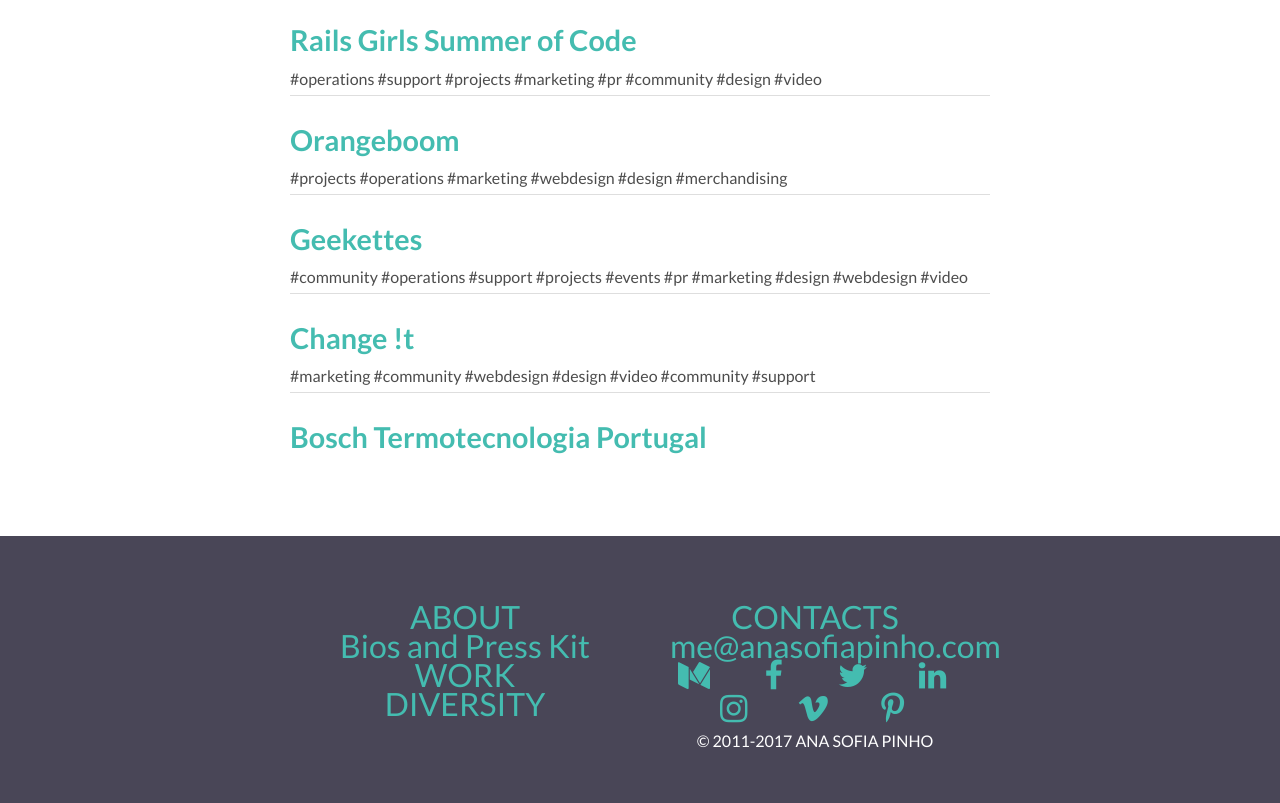
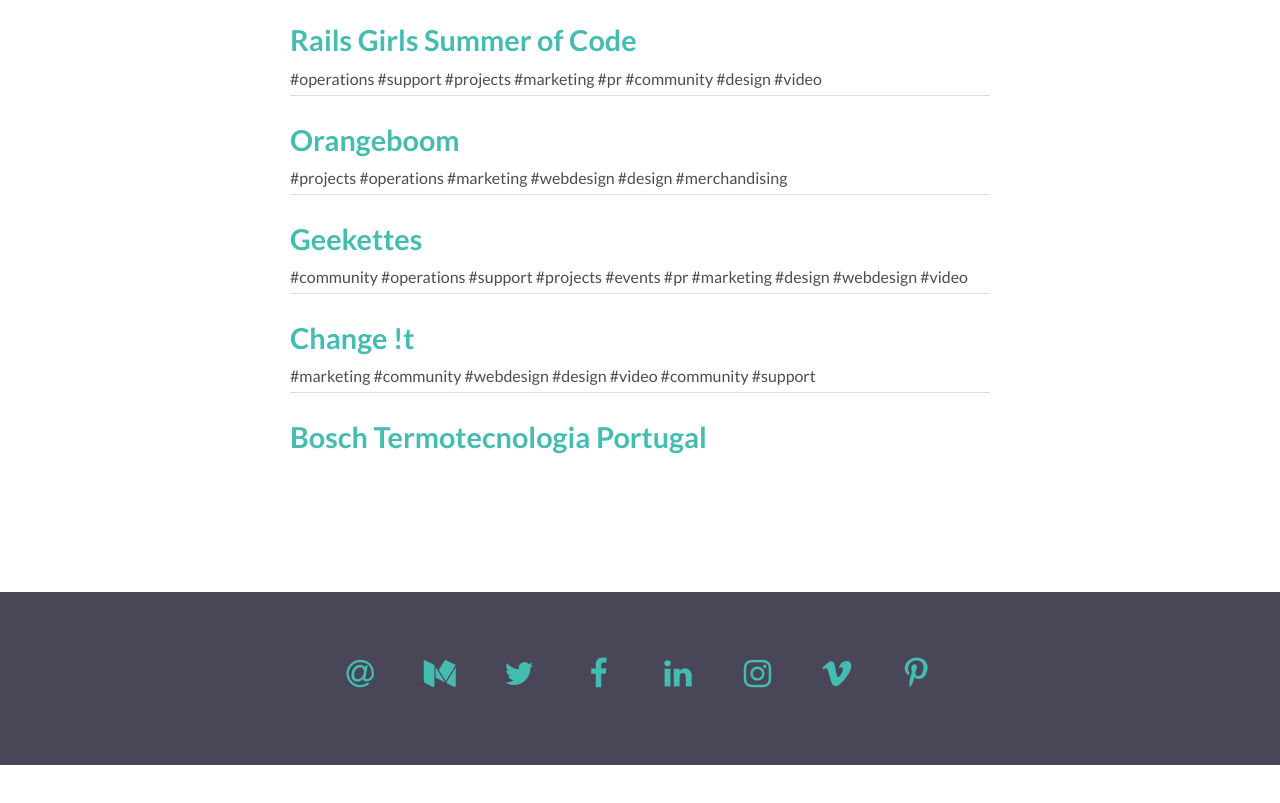
Before and after one commit to anasofiapinho/anasofiapinho.github.io, a plain HTML site: page work/work-geekettes.html in a window 1280 px wide. Shown: the part 941-1744 px from the top of the page. After the commit the page ends 1706 px from the top, so only its background shows below. Drawn offline with nearby package versions, Linux system fonts and the light colour scheme.

Commit message:
Footer New

```diff
--- a/work/work-geekettes.html
+++ b/work/work-geekettes.html
@@ -709,31 +709,25 @@
 
     <div class="ui vertical stripe segment stripe-small">
     </div>
+<!-- Footer -->
+
+    <div class="ui vertical stripe segment stripe-small">
+    </div>
 
      <div class="ui inverted vertical footer segment center">
       <div class="ui text container">
-        <div class="ui stackable inverted divided equal height stackable grid">
-          <div class="sixteen wide column">
-            <div class="ui two column doubling stackable grid container">
-              <div class="column">
-                <p><a href="../index.html#about">ABOUT</a></p>
-                <p><a href="https://www.dropbox.com/sh/m1jp6y7mhwzkro5/AAArg7sY0HfcM7xqXij5QTE0a?dl=0" target="_blank">Bios and Press Kit</a></p>
-                <p><a href="../index.html#work">WORK</a></p>
-                <p><a href="../index.html#diversity">DIVERSITY</a></p>
-              </div>
-              <div class="column">
-                <p><a href="../index.html#contacts">CONTACTS</a></p>
-                <p><a href="mailto:me@anasofiapinho.com">me@anasofiapinho.com</a></p>
         <p>
-                  <p>
+          <a href="mailto:hello@anasofiapinho.com">
+              <i class="at icon"></i>
+          </a>
           <a href="https://medium.com/@anasofiapinho" target="_blank">
             <i class="medium icon"></i>
           </a>
+          <a href="http://www.twitter.com/anasofiapinho" target="_blank">
+            <i class="twitter icon"></i>
+          </a>
           <a href="http://www.facebook.com/anasofiapinho" target="_blank">
             <i class="facebook f icon"></i>
-                    </a>
-                    <a href="http://www.twitter.com/anasofiapinho" target="_blank">
-                      <i class="twitter icon"></i>
           </a>
           <a href="https://pt.linkedin.com/in/anasofiapinho" target="_blank">
             <i class="linkedin icon"></i>
@@ -748,13 +742,6 @@
             <i class="pinterest icon"></i>
           </a>
         </p>
-                </p>
-                <p></p>
-                <p>&copy; 2011-2017 ANA SOFIA PINHO</p>
-              </div>
-            </div>
-          </div>
-        </div>
       </div>
     </div>
   </div>
```
Also changed, not shown: work/work-bosch.html (+11 -23 lines), work/work-changeit.html (+11 -23 lines), work/work-orangeboom.html (+11 -23 lines). Lines whose indentation alone changed are shown as unchanged.
